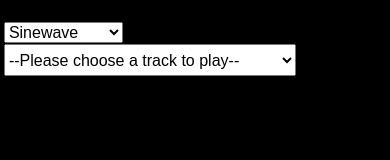
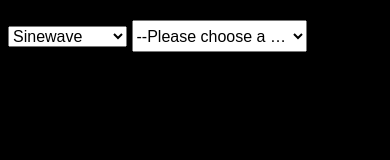
Before and after one commit to BlackWind001/audioviz, a website built with Vite: page index.html in a window 390 px wide. Built offline with nearby package versions, Linux system fonts and the light colour scheme.

Commit message:
Made site responsive

```diff
--- a/src/style.css
+++ b/src/style.css
@@ -98,14 +98,19 @@ canvas {
 
   @media (max-width: 700px) {
     .overlay {
-      left: calc(100% - 99%);
+      left: 0;
+      width: 100%;
+      padding: 0 0.5rem;
     }
 
     .overlay-controls {
       flex-wrap: wrap;
     }
+
     .song-selector, .waveform-selector, button {
       font-size: 1rem;
+      text-overflow: ellipsis;
+      max-width: 45%;
     }
 
     .song-selector {
```
